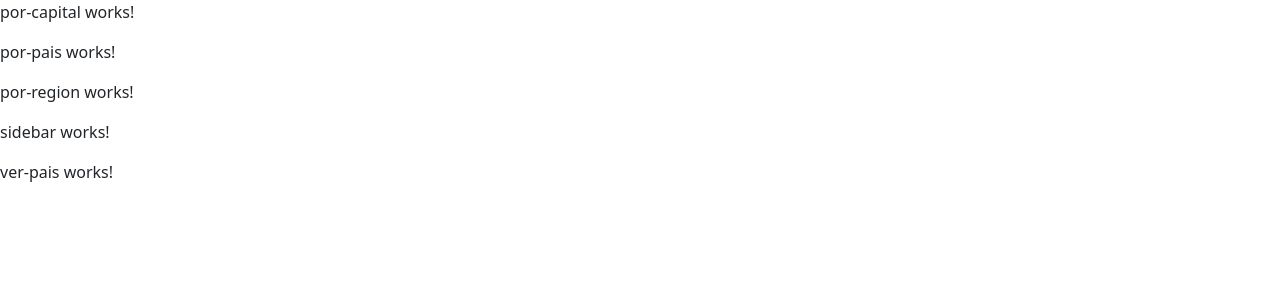
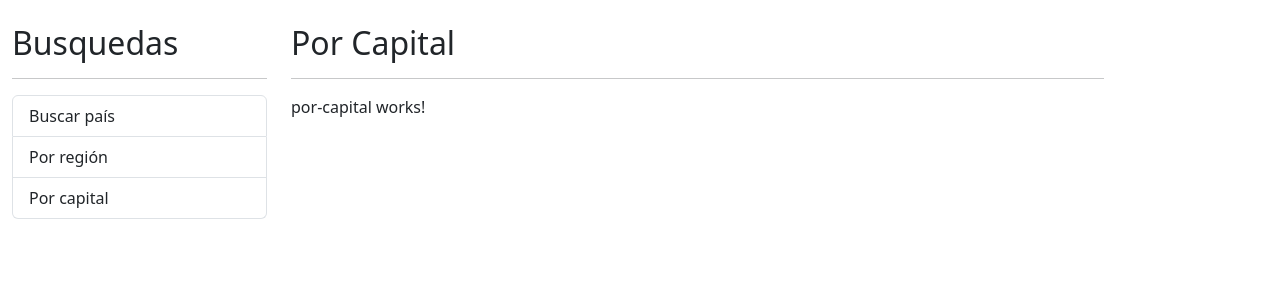
Before and after one commit to fanny00/Angular-paisesApp, an Angular app: page / in a window 1280 px wide. Shown: the top 300 px of the page. Built offline with nearby package versions, Linux system fonts and the light colour scheme.

Commit message:
Estructura HTML de nuestra aplicacion

```diff
--- a/src/app/app.component.html
+++ b/src/app/app.component.html
@@ -1,5 +1,16 @@
-<app-por-capital></app-por-capital>
-<app-por-pais></app-por-pais>
-<app-por-region></app-por-region>
-<app-sidebar></app-sidebar>
-<app-ver-pais></app-ver-pais>
+<div class="row container mt-4">
+    <div class="col-3">
+       <h2>Busquedas</h2>
+       <hr>
+       <ul class="list-group">
+           <li class="list-group-item">Buscar país</li>
+           <li class="list-group-item">Por región</li>
+           <li class="list-group-item">Por capital</li>
+       </ul>
+    </div>
+    <div class="col">
+        <h2>Por Capital</h2>
+        <hr>
+       <app-por-capital></app-por-capital>
+    </div>
+</div>
```
